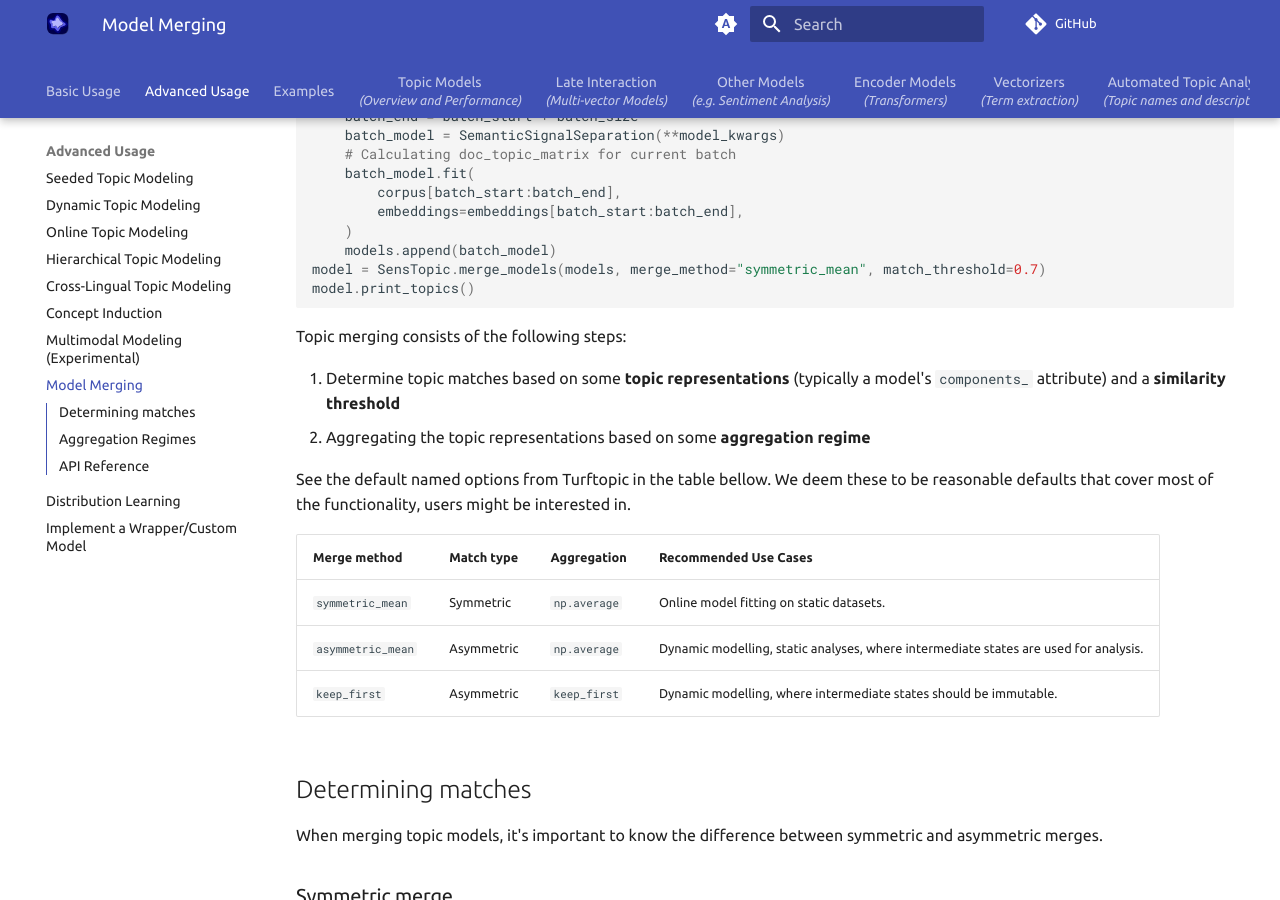
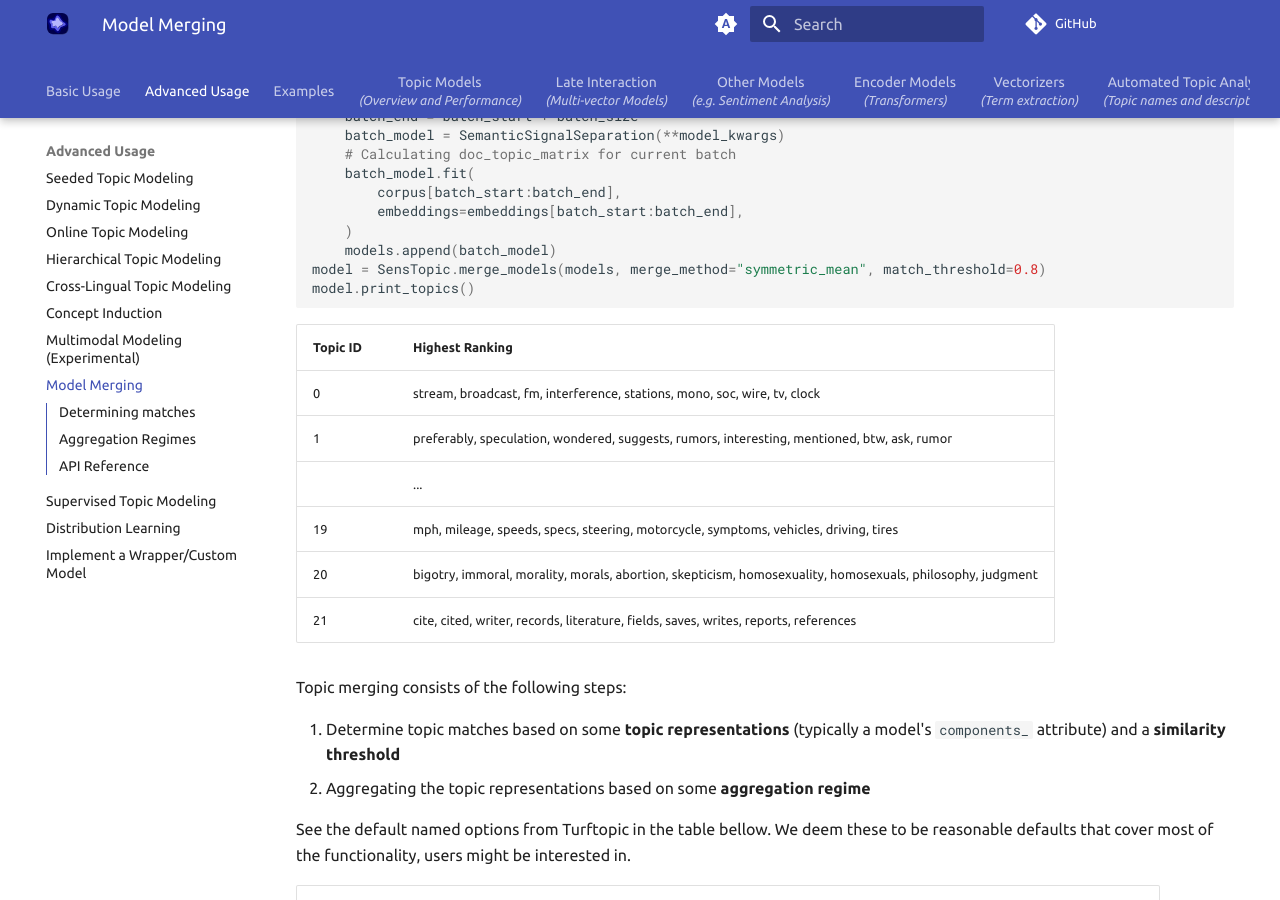
Before and after one commit to x-tabdeveloping/turftopic, an MkDocs documentation site: the page built from docs/topic_merging.md, in a window 1280 px wide and 900 px high, scrolled down 556 px. Built offline with MkDocs 1.6.1 and Material for MkDocs 9.7.7, drawn with Linux system fonts in a browser that asks for light colours; comment, search, counter and statistics services are not loaded.

Commit message:
Added more docs

````diff
--- a/docs/topic_merging.md
+++ b/docs/topic_merging.md
@@ -29,7 +29,7 @@ Currently a limited number of models are supported but we are working on extendi
             embeddings=embeddings[batch_start:batch_end],
         )
         models.append(batch_model)
-    model = SensTopic.merge_models(models, merge_method="symmetric_mean", match_threshold=0.7)
+    model = SensTopic.merge_models(models, merge_method="symmetric_mean", match_threshold=0.8)
     model.print_topics()
     ```
 
@@ -110,6 +110,14 @@ Currently a limited number of models are supported but we are working on extendi
     model.print_topics()
     ```
 
+| Topic ID | Highest Ranking |
+| - | - |
+| 0 | stream, broadcast, fm, interference, stations, mono, soc, wire, tv, clock |
+| 1 | preferably, speculation, wondered, suggests, rumors, interesting, mentioned, btw, ask, rumor |
+| | ... |
+| 19 | mph, mileage, speeds, specs, steering, motorcycle, symptoms, vehicles, driving, tires |
+| 20 | bigotry, immoral, morality, morals, abortion, skepticism, homosexuality, homosexuals, philosophy, judgment |
+| 21 | cite, cited, writer, records, literature, fields, saves, writes, reports, references |
 
 Topic merging consists of the following steps:
 
--- a/mkdocs.yml
+++ b/mkdocs.yml
@@ -18,6 +18,7 @@ nav:
     - Concept Induction: concept_induction.md
     - Multimodal Modeling (Experimental): multimodal.md
     - Model Merging: topic_merging.md
+    - Supervised Topic Modeling: supervised.md
     - Distribution Learning: distribution_learning.md
     - Implement a Wrapper/Custom Model: custom_model.md
   - Examples:
````
Also changed, not shown: docs/supervised.md (added, +90 -0 lines).
